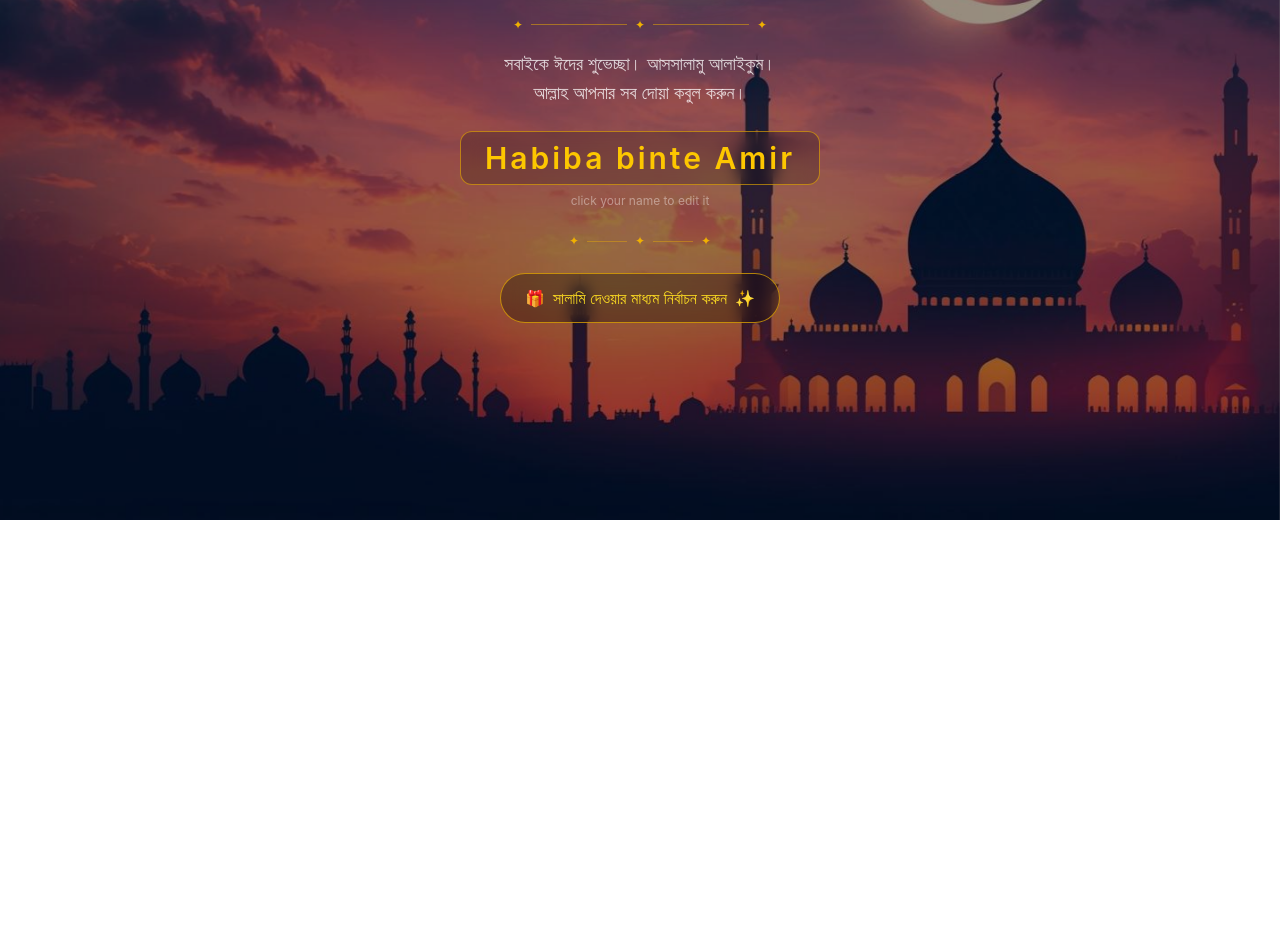
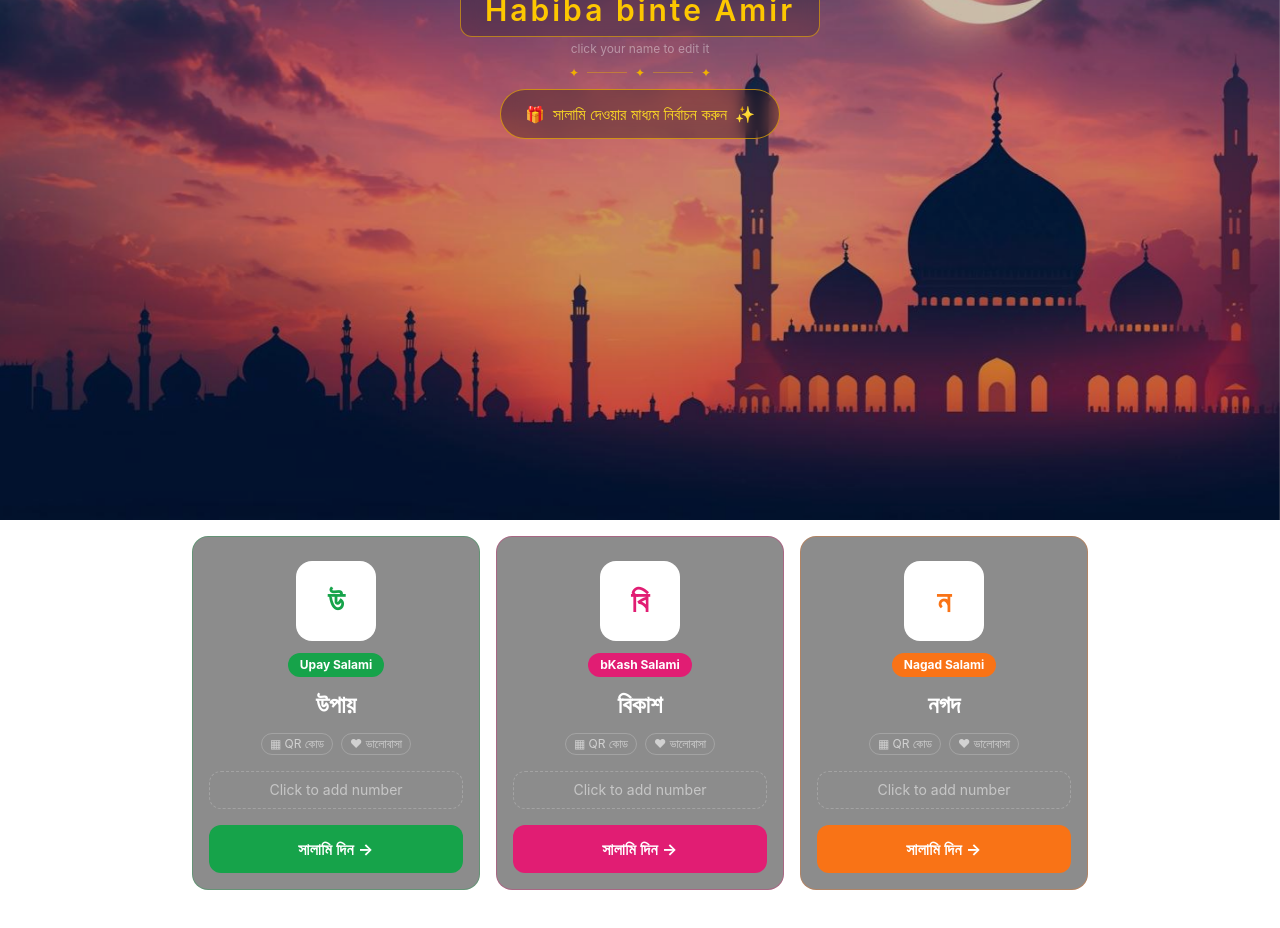
Before and after one commit to HabibaBinteAmir/Eid, a React (Vite) app: page / in a window 1280 px wide. Shown: the part 280-1208 px from the top of the page. Before the commit the page ends 800 px from the top, so only its background shows below. Built offline with nearby package versions, Linux system fonts and the light colour scheme.

Commit message:
payment card added

```diff
--- a/src/App.jsx
+++ b/src/App.jsx
@@ -1,5 +1,6 @@
 
 import './App.css'
+import { Payment } from './components/Payment'
 import { Home } from './pages/Home'
 
 function App() {
@@ -7,7 +8,10 @@
 
   return (
 <>
-<Home/>
+<div className="min-h-screen flex flex-col justify-center">
+  <Home />
+  <Payment />
+</div>
 </>
   )
 }
--- a/src/components/Payment.jsx
+++ b/src/components/Payment.jsx
@@ -1,7 +1,206 @@
-import React from 'react'
+import React, { useState, useEffect } from "react";
+
+const EDIT_PASSWORD = "your-password-here";
+
+const PAYMENT_METHODS = [
+  {
+    id: "upay",
+    name: "উপায়",
+    label: "Upay Salami",
+    color: { bg: "#16a34a", text: "#fff" },
+    logoFallback: "উ",
+  },
+  {
+    id: "bkash",
+    name: "বিকাশ",
+    label: "bKash Salami",
+    color: { bg: "#e11d73", text: "#fff" },
+    logoFallback: "বি",
+  },
+  {
+    id: "nagad",
+    name: "নগদ",
+    label: "Nagad Salami",
+    color: { bg: "#f97316", text: "#fff" },
+    logoFallback: "ন",
+  },
+];
+
+const PaymentCard = ({ method }) => {
+  const [number, setNumber] = useState("");
+  const [editing, setEditing] = useState(false);
+  const [tempNumber, setTempNumber] = useState("");
+  const [askPassword, setAskPassword] = useState(false);
+  const [passwordInput, setPasswordInput] = useState("");
+  const [wrongPassword, setWrongPassword] = useState(false);
+
+  useEffect(() => {
+    const saved = localStorage.getItem(`eid-number-${method.id}`);
+    // eslint-disable-next-line react-hooks/set-state-in-effect
+    if (saved) setNumber(saved);
+  }, [method.id]);
+
+  const handleNumberClick = () => {
+    setAskPassword(true);
+    setPasswordInput("");
+    setWrongPassword(false);
+  };
+
+  const handlePasswordSubmit = () => {
+    if (passwordInput === EDIT_PASSWORD) {
+      setAskPassword(false);
+      setTempNumber(number);
+      setEditing(true);
+    } else {
+      setWrongPassword(true);
+    }
+  };
+
+  const handleSave = () => {
+    const trimmed = tempNumber.trim();
+    if (trimmed) {
+      setNumber(trimmed);
+      localStorage.setItem(`eid-number-${method.id}`, trimmed);
+    }
+    setEditing(false);
+  };
+
+  return (
+    <div
+      className="flex flex-col rounded-2xl overflow-hidden"
+      style={{
+        background: "rgba(0,0,0,0.45)",
+        border: `1.5px solid ${method.color.bg}55`,
+        backdropFilter: "blur(8px)",
+      }}
+    >
+      {/* Logo */}
+      <div className="flex flex-col items-center pt-6 pb-4 px-4 gap-3">
+        <div
+          className="w-20 h-20 rounded-2xl flex items-center justify-center"
+          style={{ background: "#fff", border: "2px solid #ffffff22" }}
+        >
+          <span className="text-3xl font-bold" style={{ color: method.color.bg }}>
+            {method.logoFallback}
+          </span>
+        </div>
+
+        {/* Badge */}
+        <span
+          className="text-xs font-bold px-3 py-1 rounded-full"
+          style={{ background: method.color.bg, color: method.color.text }}
+        >
+          {method.label}
+        </span>
+
+        {/* Name */}
+        <p className="text-white text-2xl font-bold">{method.name}</p>
+
+        {/* Tags */}
+        <div className="flex gap-2">
+          <span className="text-white/60 text-xs border border-white/20 rounded-full px-2 py-0.5">
+            ▦ QR কোড
+          </span>
+          <span className="text-white/60 text-xs border border-white/20 rounded-full px-2 py-0.5">
+            ♥ ভালোবাসা
+          </span>
+        </div>
+      </div>
+
+      {/* Number / Edit / Password */}
+      <div className="px-4 pb-4 flex flex-col items-center gap-2">
+        {askPassword && (
+          <div className="flex flex-col items-center gap-2 w-full">
+            <input
+              autoFocus
+              type="password"
+              value={passwordInput}
+              onChange={(e) => setPasswordInput(e.target.value)}
+              onKeyDown={(e) => {
+                if (e.key === "Enter") handlePasswordSubmit();
+                if (e.key === "Escape") setAskPassword(false);
+              }}
+              placeholder="Password"
+              className="w-full text-center rounded-xl px-3 py-2 text-sm outline-none bg-black/40 text-white border border-white/30 focus:border-yellow-400"
+            />
+            {wrongPassword && <p className="text-red-400 text-xs">❌ Wrong password</p>}
+            <div className="flex gap-2">
+              <button
+                onClick={handlePasswordSubmit}
+                className="px-3 py-1.5 rounded-lg text-xs font-semibold text-black transition-all"
+                style={{ background: method.color.bg }}
+              >
+                Unlock ✓
+              </button>
+              <button
+                onClick={() => setAskPassword(false)}
+                className="px-3 py-1.5 rounded-lg text-xs text-white/70 bg-white/10 hover:bg-white/20 transition-all"
+              >
+                Cancel
+              </button>
+            </div>
+          </div>
+        )}
+
+        {editing && (
+          <div className="flex flex-col items-center gap-2 w-full">
+            <input
+              autoFocus
+              type="tel"
+              value={tempNumber}
+              onChange={(e) => setTempNumber(e.target.value)}
+              onKeyDown={(e) => {
+                if (e.key === "Enter") handleSave();
+                if (e.key === "Escape") setEditing(false);
+              }}
+              placeholder="01XXXXXXXXX"
+              className="w-full text-center rounded-xl px-3 py-2 text-sm outline-none bg-black/40 text-white border border-yellow-400 focus:ring-2 focus:ring-yellow-400"
+            />
+            <button
+              onClick={handleSave}
+              className="px-4 py-1.5 rounded-lg text-xs font-semibold text-black"
+              style={{ background: method.color.bg }}
+            >
+              Save ✓
+            </button>
+          </div>
+        )}
+
+        {!editing && !askPassword && (
+          <div
+            onClick={handleNumberClick}
+            className="w-full text-center text-white/50 text-sm border border-dashed border-white/20 rounded-xl py-2 cursor-pointer hover:border-yellow-400 hover:text-white/80 transition-all"
+          >
+            {number || "Click to add number"}
+          </div>
+        )}
+      </div>
+
+      {/* CTA */}
+      <button
+        className="mx-4 mb-4 py-3 rounded-xl font-bold text-white text-base tracking-wide hover:opacity-90 active:scale-95 transition-all"
+        style={{ background: method.color.bg }}
+      >
+        সালামি দিন →
+      </button>
+    </div>
+  );
+};
 
 export const Payment = () => {
   return (
-    <div>Payment</div>
-  )
-}
+  <div className="w-full pt-4 pb-10 px-4">
+
+      {/* Header */}
+
+
+      {/* Cards */}
+      <div className="grid grid-cols-1 sm:grid-cols-3 gap-4 max-w-4xl mx-auto">
+        {PAYMENT_METHODS.map((method) => (
+          <PaymentCard key={method.id} method={method} />
+        ))}
+      </div>
+
+    </div>
+  );
+};
--- a/src/pages/Home.jsx
+++ b/src/pages/Home.jsx
@@ -6,7 +6,6 @@
   const [editing, setEditing] = useState(false);
   const [tempName, setTempName] = useState("");
 
-  // Load saved name from localStorage on mount
   useEffect(() => {
     const saved = localStorage.getItem("eid-name");
     // eslint-disable-next-line react-hooks/set-state-in-effect
@@ -42,13 +41,14 @@
       />
 
       {/* Dark Overlay */}
-      <div className="absolute inset-0 bg-black/40" />
+      <div className="fixed inset-0 bg-black/20" />
 
       {/* Content */}
-      <div className="relative z-10 flex flex-col items-center justify-center min-h-screen px-4 pb-10 text-center">
+      {/* Content */}
+<div className="relative z-10 flex flex-col items-center justify-start pt-10  px-4 text-center">
 
         {/* Stars */}
-        <div className="flex items-center gap-3 mb-2">
+        <div className="flex items-center gap-3 mb-1">
           <span className="text-yellow-400">✦</span>
           <span className="text-yellow-300 text-sm">❋</span>
           <span className="text-yellow-300 text-sm">❋</span>
@@ -83,7 +83,7 @@
         `}</style>
 
         {/* Star divider */}
-        <div className="flex items-center gap-2 my-4 text-yellow-500">
+        <div className="flex items-center gap-2 my-2 text-yellow-500">
           <span className="text-xs">✦</span>
           <div className="w-16 md:w-24 h-px bg-yellow-500/50" />
           <span className="text-xs">✦</span>
@@ -96,8 +96,8 @@
           সবাইকে ঈদের শুভেচ্ছা। আসসালামু আলাইকুম। <br />আল্লাহ আপনার সব দোয়া কবুল করুন।
         </p>
 
-        {/* Sender box — editable */}
-        <div className="mt-6 flex flex-col items-center gap-2">
+        {/* Sender box */}
+        <div className="mt-3 flex flex-col items-center gap-1">
           {editing ? (
             <div className="flex flex-col sm:flex-row items-center gap-2">
               <input
@@ -132,7 +132,7 @@
         </div>
 
         {/* Bottom star divider */}
-        <div className="flex items-center gap-2 my-6 text-yellow-500">
+        <div className="flex items-center gap-2 my-2 text-yellow-500">
           <span className="text-xs">✦</span>
           <div className="w-10 h-px bg-yellow-500/40" />
           <span className="text-xs">✦</span>
```
